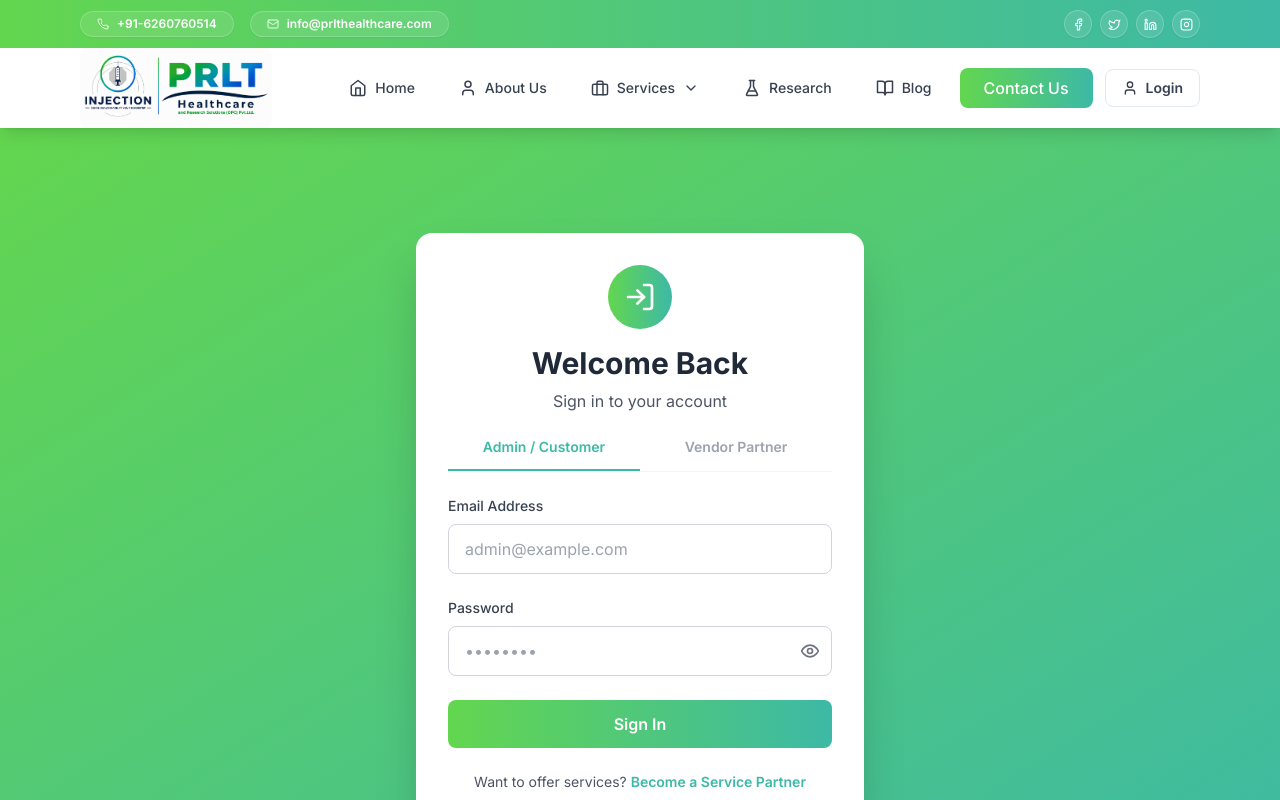
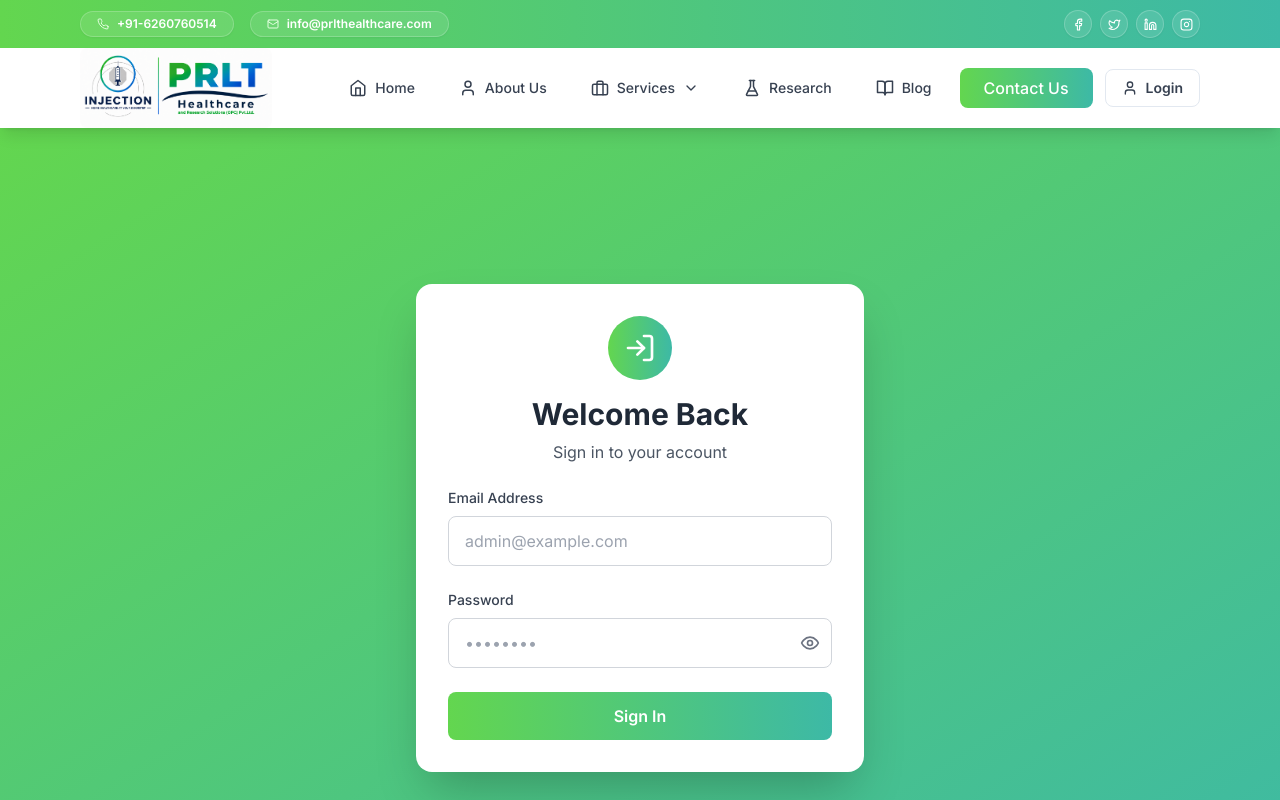
Before and after one commit to rishimaheshwari123/Injection, a React (Vite) app: page /login in a window 1280 px wide. Shown: the top 800 px of the page. Built offline with nearby package versions, Linux system fonts and the light colour scheme.

Commit message:
change backend url and also fix login page

```diff
--- a/src/App.tsx
+++ b/src/App.tsx
@@ -43,7 +43,6 @@ import SupportPage from "./pages/SupportPage";
 import PermissionGuard from "./components/PermissionGuard";
 import PrivacyPolicyPage from "./pages/PrivacyPolicyPage";
 import TermsPage from "./pages/TermsPage";
-import VendorRegisterPage from "./pages/VendorRegisterPage";
 import VendorServiceRequestsPage from "./pages/admin/VendorServiceRequestsPage";
 import VendorProfilePage from "./pages/VendorProfilePage";
 import AdminVendorIdCardPage from "./pages/admin/AdminVendorIdCardPage";
@@ -65,7 +64,6 @@ function App() {
       <Routes>
         {/* Public Routes */}
         <Route path="/login" element={<LoginPage />} />
-        <Route path="/vendor-register" element={<VendorRegisterPage />} />
 
         {/* Public Routes with Navigation and Footer */}
         <Route
--- a/src/config/api.config.ts
+++ b/src/config/api.config.ts
@@ -1,7 +1,7 @@
 export const API_CONFIG = {
-  BASE_URL: "http://localhost:8080/api",
+  // BASE_URL: "http://localhost:8080/api",
   // BASE_URL: "https://injection-hkgt.onrender.com/api",
-  // BASE_URL: "https://api.prlthealthcare.com/api",
+  BASE_URL: "https://api.prlthealthcare.com/api",
   TIMEOUT: 30000, // 30 seconds
 };
 
--- a/src/pages/LoginPage.tsx
+++ b/src/pages/LoginPage.tsx
@@ -1,8 +1,8 @@
 import { useState } from 'react';
-import { useNavigate, Link } from 'react-router-dom';
+import { useNavigate } from 'react-router-dom';
 import { useDispatch } from 'react-redux';
 import { LogIn, Eye, EyeOff } from 'lucide-react';
-import { authAPI, vendorAPI } from '../services/api';
+import { authAPI } from '../services/api';
 import { loginSuccess } from '../store/slices/authSlice';
 import { toast } from 'react-toastify';
 import Navigation from '../components/Navigation';
@@ -17,7 +17,6 @@ const LoginPage = () => {
   });
   const [loading, setLoading] = useState(false);
   const [showPassword, setShowPassword] = useState(false);
-  const [isVendor, setIsVendor] = useState(false);
 
   const handleChange = (e: React.ChangeEvent<HTMLInputElement>) => {
     setFormData({
@@ -31,29 +30,21 @@ const LoginPage = () => {
     setLoading(true);
 
     try {
-      let response;
-      if (isVendor) {
-        response = await vendorAPI.login(formData.email, formData.password);
-      } else {
-        response = await authAPI.login(formData.email, formData.password);
-      }
+      const response = await authAPI.login(formData.email, formData.password);
 
       if (response.data.success) {
-        const { user, vendor, token } = response.data.data;
-        const loggedInUser = vendor || user;
+        const { user, token } = response.data.data;
 
         // Dispatch login action
-        dispatch(loginSuccess({ user: loggedInUser, token }));
+        dispatch(loginSuccess({ user: user, token }));
 
         // Show success toast
-        toast.success(`Welcome back, ${loggedInUser.name}!`);
+        toast.success(`Welcome back, ${user.name}!`);
 
         // Redirect based on role
         setTimeout(() => {
-          if (loggedInUser.role === 'admin') {
+          if (user.role === 'admin') {
             navigate('/admin');
-          } else if (loggedInUser.role === 'vendor') {
-            navigate('/vendor/profile');
           } else {
             navigate('/');
           }
@@ -68,7 +59,7 @@ const LoginPage = () => {
 
   return (
     <div>
-  <Navigation/>
+      <Navigation />
       <div className="min-h-screen bg-gradient-to-br from-[#63D64F] to-[#3DB9A6] flex items-center justify-center p-4">
         <div className="bg-white rounded-2xl shadow-2xl p-8 w-full max-w-md">
           <div className="text-center mb-6">
@@ -77,24 +68,6 @@ const LoginPage = () => {
             </div>
             <h1 className="text-3xl font-bold text-gray-800">Welcome Back</h1>
             <p className="text-gray-600 mt-2">Sign in to your account</p>
-        </div>
-
-        {/* Tab switch for Vendor / User login */}
-        <div className="flex border-b border-gray-100 mb-6">
-          <button
-            type="button"
-            onClick={() => setIsVendor(false)}
-            className={`flex-1 pb-3 text-sm font-semibold transition-all border-b-2 text-center ${!isVendor ? 'border-[#3DB9A6] text-[#3DB9A6]' : 'border-transparent text-gray-400 hover:text-gray-600'}`}
-          >
-            Admin / Customer
-          </button>
-          <button
-            type="button"
-            onClick={() => setIsVendor(true)}
-            className={`flex-1 pb-3 text-sm font-semibold transition-all border-b-2 text-center ${isVendor ? 'border-[#3DB9A6] text-[#3DB9A6]' : 'border-transparent text-gray-400 hover:text-gray-600'}`}
-          >
-            Vendor Partner
-          </button>
           </div>
 
           <form onSubmit={handleSubmit} className="space-y-6">
@@ -109,7 +82,7 @@ const LoginPage = () => {
                 onChange={handleChange}
                 required
                 className="w-full px-4 py-3 border border-gray-300 rounded-lg focus:ring-2 focus:ring-[#63D64F] focus:border-transparent outline-none transition"
-              placeholder={isVendor ? "vendor@example.com" : "admin@example.com"}
+                placeholder="admin@example.com"
               />
             </div>
 
@@ -150,17 +123,10 @@ const LoginPage = () => {
               {loading ? 'Signing in...' : 'Sign In'}
             </button>
           </form>
-        <div className="text-center mt-6">
-          <p className="text-sm text-gray-600">
-            Want to offer services?{' '}
-            <Link to="/vendor-register" className="font-semibold text-[#3DB9A6] hover:underline">
-              Become a Service Partner
-            </Link>
-          </p>
+
         </div>
       </div>
-    </div>
-  <Footer/>
+      <Footer />
     </div>
   );
 };
```
Lines whose indentation alone changed are shown as unchanged.
